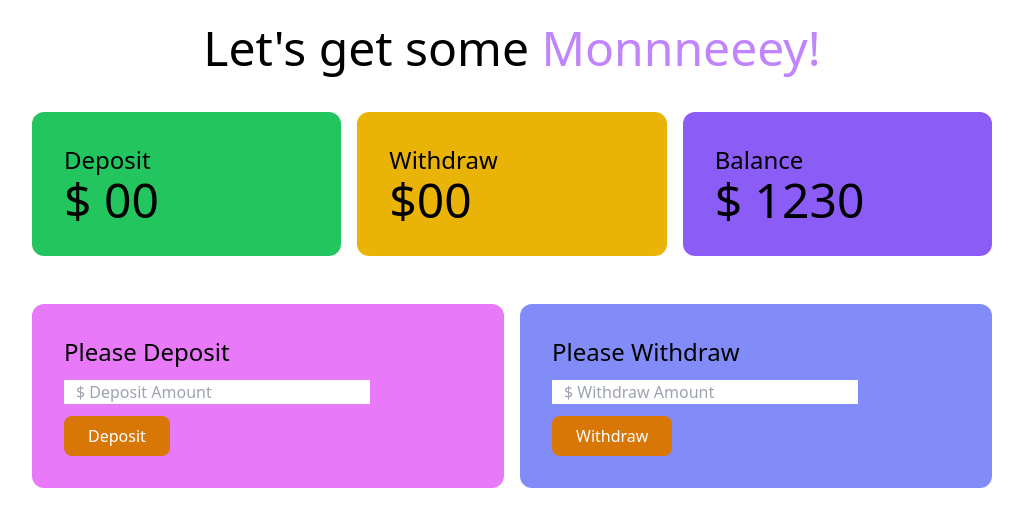
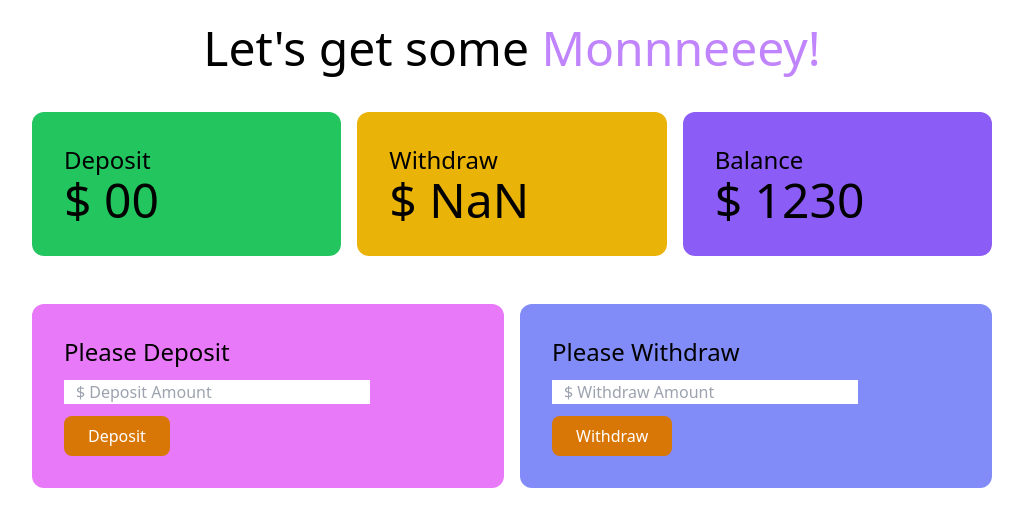
Before and after one commit to tanbir-hossen/Simple-Bank, a plain HTML site: page bank.html in a window 1280 px wide. Both pictures are taken after a click on the button "Withdraw". Shown: the whole page, without its empty margins (128-1151 px from the left). Drawn offline with nearby package versions, Linux system fonts and the light colour scheme.

Commit message:
withdraw funcationality added

```diff
--- a/bank.html
+++ b/bank.html
@@ -21,7 +21,7 @@
           </div>
           <div class="bg-yellow-500 p-8 rounded-xl">
             <h2 class="text-2xl">Withdraw</h2>
-            <p class="text-5xl">$00</p>
+            <p class="text-5xl">$ <span id="current-withdraw">00</span></p>
           </div>
           <div class="bg-violet-500 p-8 rounded-xl">
             <h2 class="text-2xl">Balance</h2>
@@ -53,7 +53,7 @@
               class="w-9/12 mb-3 px-3"
               type="text"
               placeholder="$ Withdraw Amount"
-              id="withdraw"
+              id="withdraw-field"
             />
             <button
               class="bg-amber-600 px-6 py-2 text-white font-medium rounded-lg hover:bg-sky-700"
--- a/js/bank.js
+++ b/js/bank.js
@@ -42,8 +42,35 @@ document.getElementById('btn-deposit').addEventListener('click', function() {
 // withdraw
 // add event handler with withdraw button
 document.getElementById('btn-withdraw').addEventListener('click', function() {
-    const withdrawField = document.getElementById('withdraw');
+    const withdrawField = document.getElementById('withdraw-field');
     const withdrawFieldString = withdrawField.value;
     const withdrawFieldAmount = parseFloat(withdrawFieldString);
+    // console.log(withdrawFieldAmount)
 
+
+    // get current with draw ammount
+    const currentWithdraw = document.getElementById('current-withdraw');
+    const currentWithdrawString = currentWithdraw.innerText;
+    const currentWithdrawAmount = parseFloat(currentWithdrawString)
+
+
+
+
+    // calculate new withdraw ammount with current withdraw amount
+    const newWithdrawAmount = currentWithdrawAmount + withdrawFieldAmount
+
+    currentWithdraw.innerText = newWithdrawAmount
+
+    withdrawField.value = ''
+
+
+    //update total balance after withdraw
+
+    const currentTotal = document.getElementById('balance');
+    const currentTotalBalanceString = currentTotal.innerText;
+    const currentTotalBalance = parseFloat(currentTotalBalanceString);
+
+    const totalBalance = currentTotalBalance - currentWithdrawAmount;
+
+    currentTotal.innerText = totalBalance
 })
```
